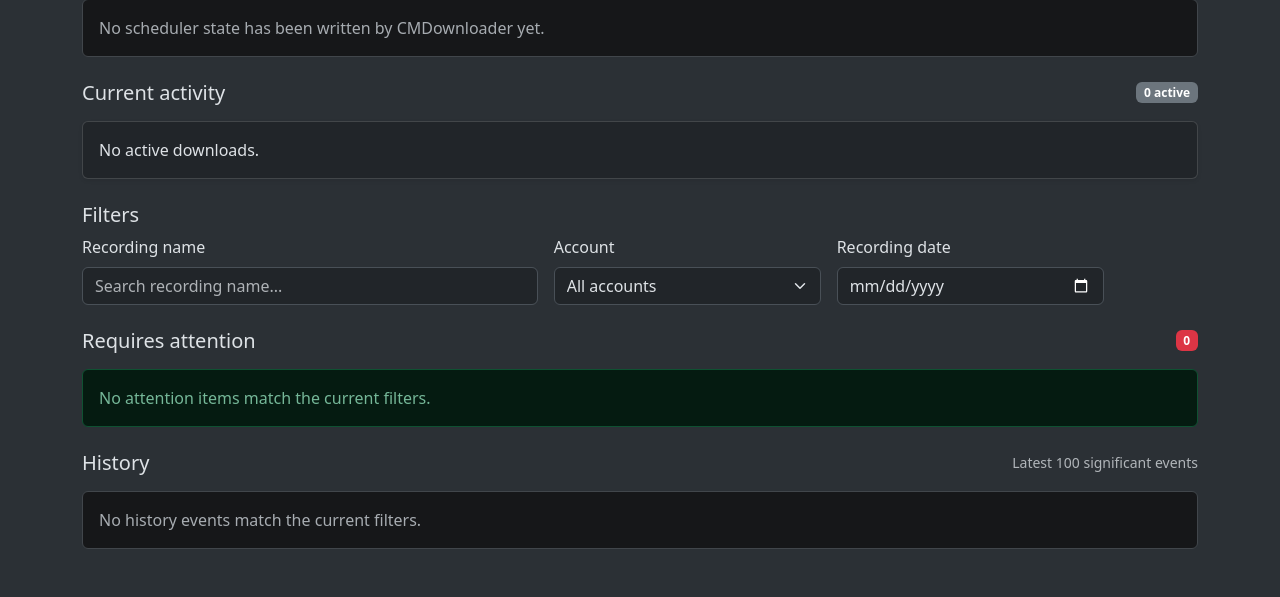
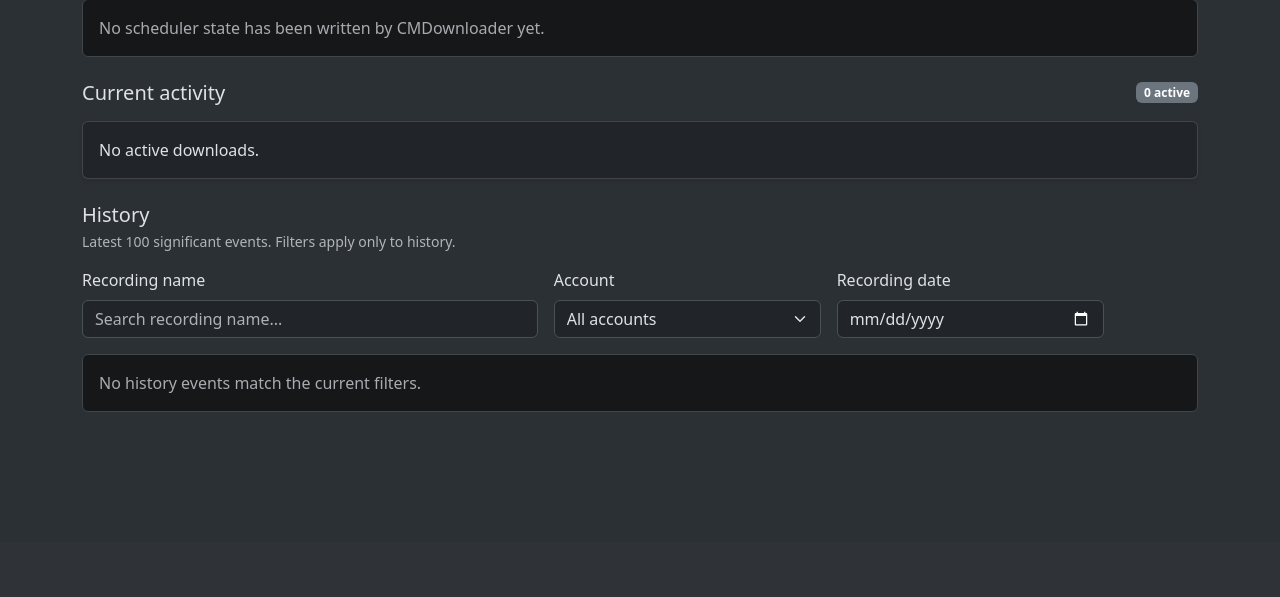
Before and after one commit to slawciod82/CMDownloaderUI, a Flask app: page / in a window 1280 px wide. Shown: the part 258-855 px from the top of the page. After the commit the page ends 670 px from the top, so only its background shows below. Run offline with Flask 3, Linux system fonts and the light colour scheme.

Commit message:
Limit filters to history

```diff
--- a/templates/_record_browser.html
+++ b/templates/_record_browser.html
@@ -1,10 +1,13 @@
-<section class="mb-4" aria-labelledby="filters-heading">
-    <div class="d-flex justify-content-between align-items-center mb-2">
-        <h2 id="filters-heading" class="h5 mb-0">Filters</h2>
+<section aria-labelledby="history-heading">
+    <div class="d-flex flex-wrap justify-content-between align-items-center gap-2 mb-3">
+        <div>
+            <h2 id="history-heading" class="h5 mb-1">History</h2>
+            <div class="small text-body-secondary">Latest {{ history_limit }} significant events. Filters apply only to history.</div>
+        </div>
         <span id="filter-indicator" class="spinner-border spinner-border-sm htmx-indicator" aria-label="Loading"></span>
     </div>
 
-    <form id="record-filters" class="row g-3" method="get" action="/">
+    <form id="record-filters" class="row g-3 mb-3" method="get" action="/">
         <div class="col-12 col-lg-5">
             <label for="q" class="form-label">Recording name</label>
             <input id="q"
@@ -63,67 +66,11 @@
             {% endif %}
         </div>
     </form>
-</section>
-
-<section class="mb-4" aria-labelledby="attention-heading">
-    <div class="d-flex flex-wrap justify-content-between align-items-center gap-2 mb-3">
-        <h2 id="attention-heading" class="h5 mb-0">Requires attention</h2>
-        {% if filters_active %}
-            <span class="badge text-bg-danger">{{ total_attention }} total / {{ shown_attention }} shown</span>
-        {% else %}
-            <span class="badge text-bg-danger">{{ total_attention }}</span>
-        {% endif %}
-    </div>
-
-    {% if attention_records %}
-    <div class="table-responsive shadow-sm rounded">
-        <table class="table table-hover bg-body mb-0">
-            <thead class="table-light">
-            <tr>
-                <th>Recording</th>
-                <th>Account</th>
-                <th>Status</th>
-                <th>Recorded</th>
-                <th>Problem</th>
-            </tr>
-            </thead>
-            <tbody>
-            {% for recording in attention_records %}
-            <tr class="attention-row">
-                <td>
-                    <div class="fw-semibold">{{ recording.recording_name }}</div>
-                    <div class="small text-body-secondary">ID {{ recording.recording_id }}</div>
-                </td>
-                <td>{{ recording.account.name }}</td>
-                <td><span class="badge {{ recording.status|status_class }}">{{ recording.status }}</span></td>
-                <td class="text-nowrap">{{ recording.recorded_at|localtime }}</td>
-                <td>
-                    <div>{{ recording.last_error or "Manual action required" }}</div>
-                    <div class="small text-body-secondary">Since {{ recording.first_seen_at|localtime }}</div>
-                </td>
-            </tr>
-            {% endfor %}
-            </tbody>
-        </table>
-    </div>
-    {% else %}
-    <div class="alert alert-success mb-0" role="status">
-        No attention items match the current filters.
-        {% if total_attention > 0 %}There are {{ total_attention }} unresolved items outside this view.{% endif %}
-    </div>
-    {% endif %}
-</section>
-
-<section aria-labelledby="history-heading">
-    <div class="d-flex flex-wrap justify-content-between align-items-center gap-2 mb-3">
-        <h2 id="history-heading" class="h5 mb-0">History</h2>
-        <span class="small text-body-secondary">Latest {{ history_limit }} significant events</span>
-    </div>
 
     {% if history_events %}
     <div class="table-responsive shadow-sm rounded">
         <table class="table table-hover bg-body mb-0">
-            <thead class="table-light">
+            <thead>
             <tr>
                 <th>Time</th>
                 <th>Recording</th>
```
